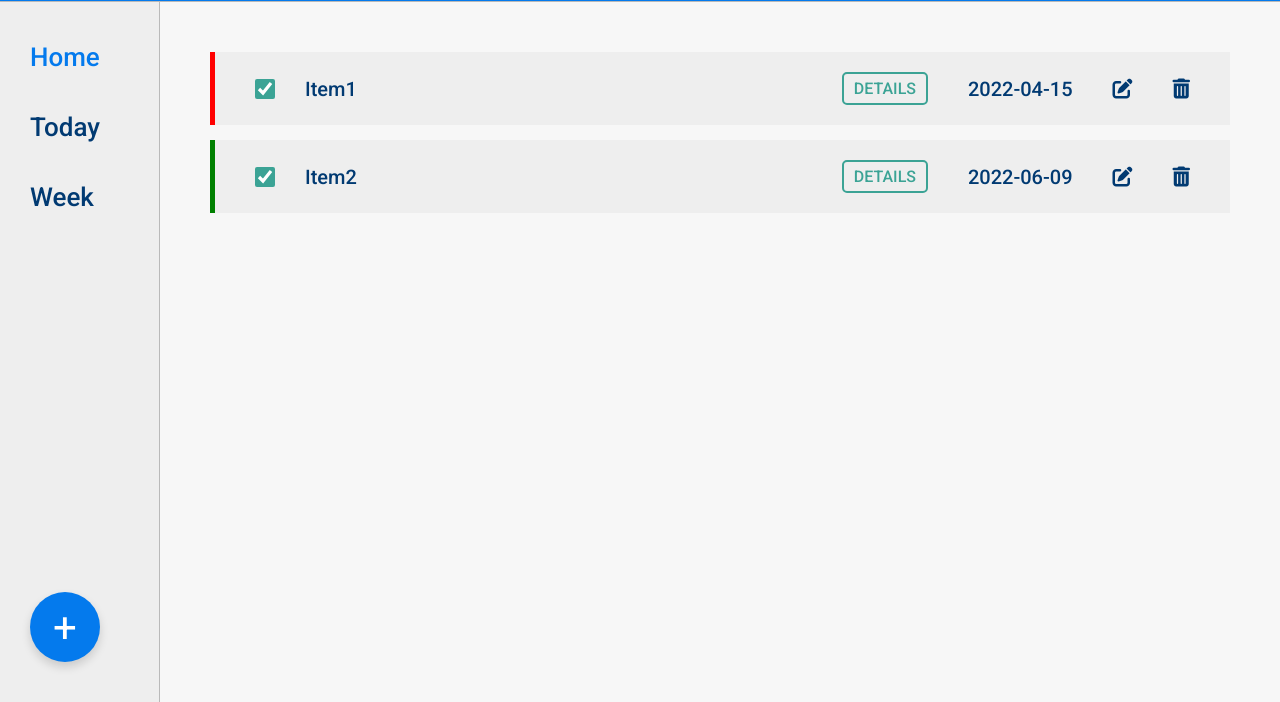
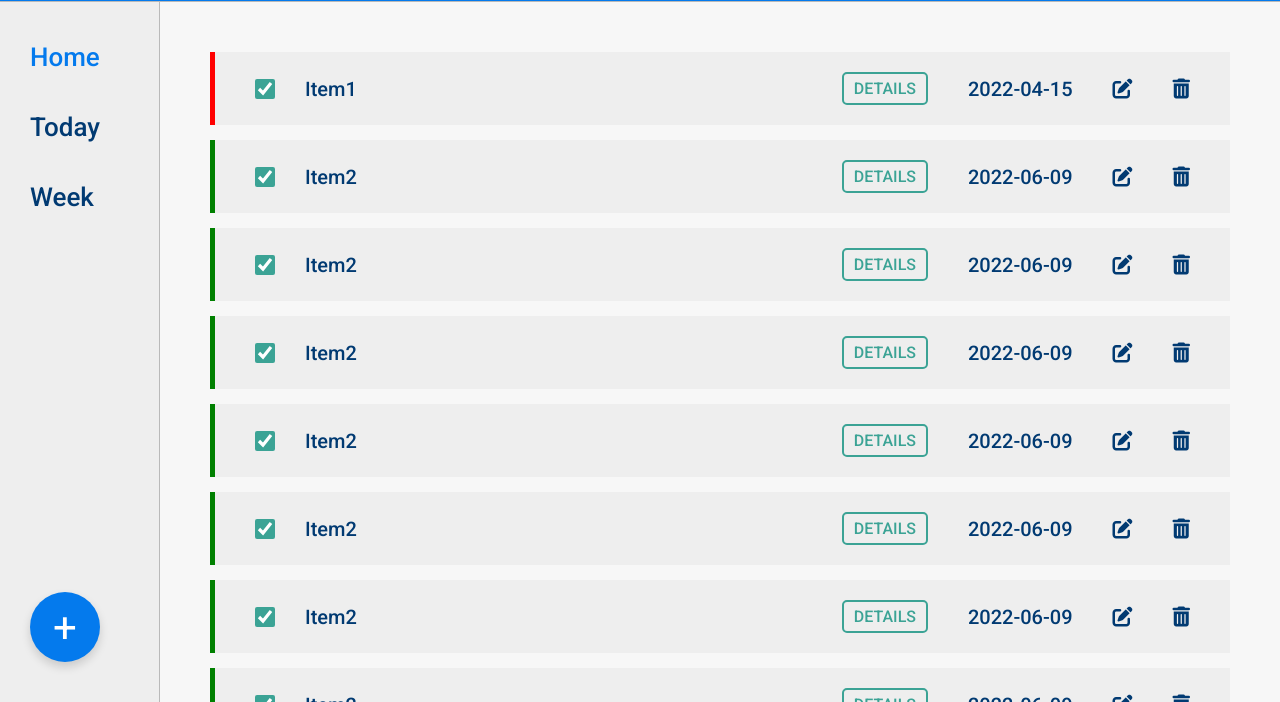
Before and after one commit to PetarR21/odin-to-do-list, a plain HTML site: page index.html in a window 1280 px wide. Shown: the part 98-800 px from the top of the page. Drawn offline with Linux system fonts and the light colour scheme.

Commit message:
Revised javascript file

```diff
--- a/script.js
+++ b/script.js
@@ -67,6 +67,21 @@ class UI {
 
         const StoredItems = [
             new ToDoItem('Item1', 'Details1', '2022-04-15', 'high'),
+            new ToDoItem('Item2', 'Details3', '2022-06-09', 'low'),
+            new ToDoItem('Item2', 'Details3', '2022-06-09', 'low'),
+            new ToDoItem('Item2', 'Details3', '2022-06-09', 'low'),
+            new ToDoItem('Item2', 'Details3', '2022-06-09', 'low'),
+            new ToDoItem('Item2', 'Details3', '2022-06-09', 'low'),
+            new ToDoItem('Item2', 'Details3', '2022-06-09', 'low'),
+            new ToDoItem('Item2', 'Details3', '2022-06-09', 'low'),
+            new ToDoItem('Item2', 'Details3', '2022-06-09', 'low'),
+            new ToDoItem('Item2', 'Details3', '2022-06-09', 'low'),
+            new ToDoItem('Item2', 'Details3', '2022-06-09', 'low'),
+            new ToDoItem('Item2', 'Details3', '2022-06-09', 'low'),
+            new ToDoItem('Item2', 'Details3', '2022-06-09', 'low'),
+            new ToDoItem('Item2', 'Details3', '2022-06-09', 'low'),
+            new ToDoItem('Item2', 'Details3', '2022-06-09', 'low'),
+            new ToDoItem('Item2', 'Details3', '2022-06-09', 'low'),
             new ToDoItem('Item2', 'Details3', '2022-06-09', 'low'),
         ]
 
--- a/style.css
+++ b/style.css
@@ -7,7 +7,7 @@
     font-family: 'Roboto', 'sans-serif';
 }
 
-body {
+html,body {
     height: 100vh;
     display: flex;
     flex-direction: column;
@@ -103,6 +103,7 @@ header h1 {
 #content {
     background-color: rgb(247, 247, 247);
     width: 87.5%;
+    overflow: auto;
 }
 
 .hidden {
```
